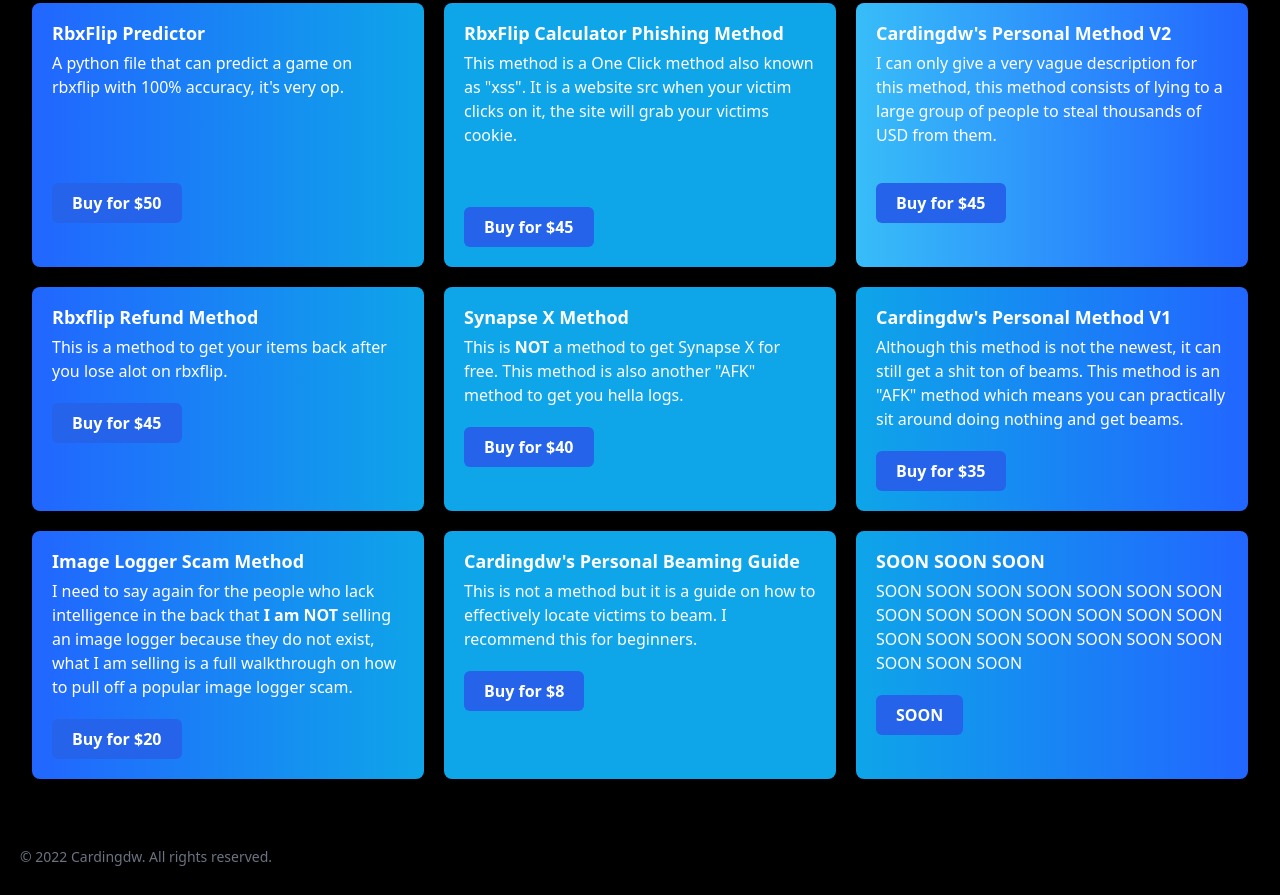
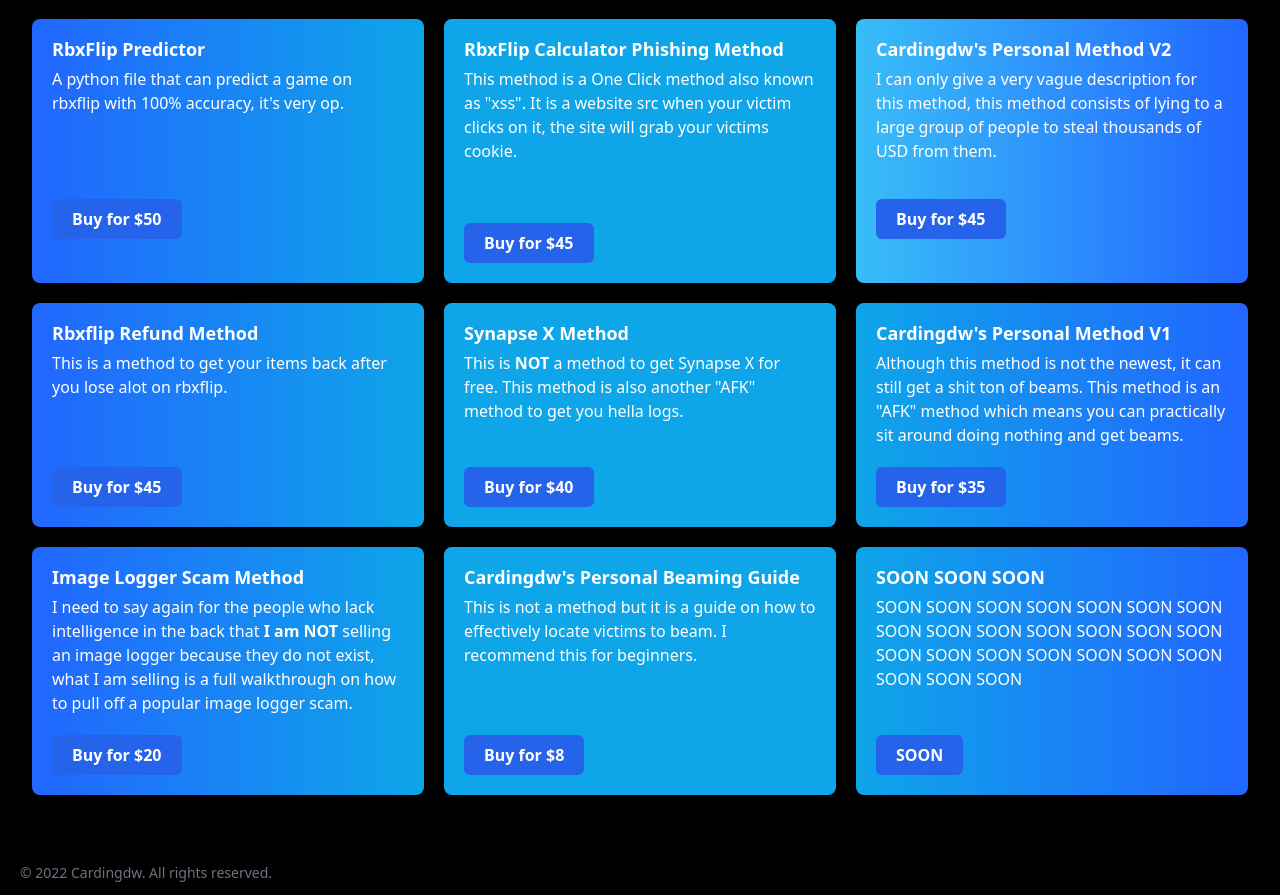
Before and after one commit to nnefficient/skys.cool, a plain HTML site: page sensite/index.html in a window 1280 px wide. Shown: the part 384-1279 px from the top of the page. Drawn offline with nearby package versions, Linux system fonts and the light colour scheme; a script that the page names is missing.

Commit message:
Update index.html

```diff
--- a/sensite/index.html
+++ b/sensite/index.html
@@ -12,7 +12,7 @@
   <script src="https://cdn.tailwindcss.com"></script>
   <script type="text/javascript" src="tw.js" charset="utf-8"></script>
   <script src="https://cdn.sellix.io/static/js/embed.js"></script>
-  <link href="https://cdn.sellix.io/static/css/embed.css" rel="stylesheet"/>
+  <link href="https://cdn.sellix.io/static/css/embed.css" rel="stylesheet" />
 </head>
 
 <!-- I USED https://tailwindcss.com/blog/automatic-class-sorting-with-prettier TO SORT CLASSES-->
@@ -22,7 +22,8 @@
     <div class="container mx-auto flex text-center flex-wrap p-8 flex-row md:flex-row items-center">
       <img src="cdw.png" width="280">
       <nav class="pl-12 md:ml-auto md:mr-auto flex flex-wrap items-center text-base justify-center"></nav>
-        <a class="mr-6 md:mr-5 text-center hover:text-white" href="https://skys.cool/free" target="_blank">Free methods</a>
+      <a class="mr-6 md:mr-5 text-center hover:text-white" href="https://skys.cool/free" target="_blank">Free
+        methods</a>
       <a class="mr-6 md:mr-5 text-center hover:text-white" href="https://t.me/robloxmethods"
         target="_blank">Telegram</a>
       <a class="mr-6 md:mr-5 text-center hover:text-white" href="https://discord.gg/robloxmethods"
@@ -32,7 +33,6 @@
       </a>
     </div>
     </div>
-
 
     <!--container flex items-center flex-col sm:flex-row py-3 ml-2 float-left -->
 
@@ -56,7 +56,8 @@
       </div>
 
 
-
+      <div class="flex mt-10 md:px-24 lg:px-4 lg:py-2">
+      </div>
       <div class="grid gap-5 mb-8 md:grid-cols-2 lg:grid-cols-3 text-white">
 
         <div
@@ -69,10 +70,7 @@
           <a href="" target="_blank">
             <div class="flex md:px-24 lg:px-4 lg:py-8">
             </div>
-            <button
-              data-sellix-product="62cff2f641ecc"
-              type="submit"
-              alt="Buy Now with sellix.io"
+            <button data-sellix-product="62cff2f641ecc" type="submit" alt="Buy Now with sellix.io"
               class="rounded-md md:inline-flex items-center text-white bg-blue-600 py-[0.5rem] px-5 hover:bg-blue-900 hover:text-white font-bold my-auto md:mt-2">Buy
               for $50
           </a>
@@ -89,10 +87,7 @@
           <a href="" target="_blank">
             <div class="flex md:px-24 lg:px-3 lg:py-5">
             </div>
-            <button
-              data-sellix-product="62cfdec31b641"
-              type="submit"
-              alt="Buy Now with sellix.io"
+            <button data-sellix-product="62cfdec31b641" type="submit" alt="Buy Now with sellix.io"
               class="rounded-md md:inline-flex items-center text-white bg-blue-600 py-[0.5rem] px-5 hover:bg-blue-900 hover:text-white font-bold md:mt-2">Buy
               for $45
           </a>
@@ -110,10 +105,7 @@
           <a href="" target="_blank">
             <div class="flex md:px-24 lg:px-3 lg:py-2">
             </div>
-            <button
-              data-sellix-product="62cff34d25850"
-              type="submit"
-              alt="Buy Now with sellix.io"
+            <button data-sellix-product="62cff34d25850" type="submit" alt="Buy Now with sellix.io"
               class="rounded-md md:inline-flex items-center text-white bg-blue-600 py-[0.5rem] px-5 hover:bg-blue-900 hover:text-white font-bold my-auto md:mt-2">Buy
               for $45
           </a>
@@ -128,10 +120,9 @@
             This is a method to get your items back after you lose alot on rbxflip.
           </p>
           <a href="" target="_blank">
-            <button
-            data-sellix-product="62cff46b00424"
-            type="submit"
-            alt="Buy Now with sellix.io"
+            <div class="flex md:px-24 lg:px-4 lg:py-6">
+            </div>
+            <button data-sellix-product="62cff46b00424" type="submit" alt="Buy Now with sellix.io"
               class="rounded-md md:inline-flex items-center text-white bg-blue-600 py-[0.5rem] px-5 hover:bg-blue-900 hover:text-white font-bold my-auto md:mt-2">Buy
               for $45
           </a>
@@ -146,10 +137,9 @@
             logs.
           </p>
           <a href="" target="_blank">
-            <button
-            data-sellix-product="62cff4e7acaf4"
-            type="submit"
-            alt="Buy Now with sellix.io"
+            <div class="flex md:px-24 lg:px-4 lg:py-3">
+            </div>
+            <button data-sellix-product="62cff4e7acaf4" type="submit" alt="Buy Now with sellix.io"
               class="rounded-md md:inline-flex items-center text-white bg-blue-600 py-[0.5rem] px-5 hover:bg-blue-900 hover:text-white font-bold my-auto md:mt-2">Buy
               for $40
           </a>
@@ -164,10 +154,7 @@
             This method is an "AFK" method which means you can practically sit around doing nothing and get beams.
           </p>
           <a href="" target="_blank">
-            <button
-            data-sellix-product="62cff51f5c3a9"
-            type="submit"
-            alt="Buy Now with sellix.io"
+            <button data-sellix-product="62cff51f5c3a9" type="submit" alt="Buy Now with sellix.io"
               class="rounded-md md:inline-flex items-center text-white bg-blue-600 py-[0.5rem] px-5 hover:bg-blue-900 hover:text-white font-bold my-auto md:mt-2">Buy
               for $35
           </a>
@@ -184,10 +171,7 @@
             what I am selling is a full walkthrough on how to pull off a popular image logger scam.
           </p>
           <a href="" target="_blank">
-            <button
-            data-sellix-product="62cff54b2a726"
-            type="submit"
-            alt="Buy Now with sellix.io"
+            <button data-sellix-product="62cff54b2a726" type="submit" alt="Buy Now with sellix.io"
               class="rounded-md md:inline-flex items-center text-white bg-blue-600 py-[0.5rem] px-5 hover:bg-blue-900 hover:text-white font-bold my-auto md:mt-2">Buy
               for $20
           </a>
@@ -202,10 +186,9 @@
             beginners.
           </p>
           <a href="" target="_blank">
-            <button
-            data-sellix-product="62cff5bc5ef32"
-            type="submit"
-            alt="Buy Now with sellix.io"
+            <div class="flex md:px-24 lg:px-4 lg:py-6">
+            </div>
+            <button data-sellix-product="62cff5bc5ef32" type="submit" alt="Buy Now with sellix.io"
               class="rounded-md md:inline-flex items-center text-white bg-blue-600 py-[0.5rem] px-5 hover:bg-blue-900 hover:text-white font-bold my-auto md:mt-2">Buy
               for $8
           </a>
@@ -217,13 +200,13 @@
 
           <h6 class="mb-2 text-lg font-bold leading-5">SOON SOON SOON</h6>
           <p class="text-base pb-3">
-            SOON SOON SOON SOON SOON SOON SOON SOON SOON SOON SOON SOON SOON SOON SOON SOON SOON SOON SOON SOON SOON SOON SOON SOON
+            SOON SOON SOON SOON SOON SOON SOON SOON SOON SOON SOON SOON SOON SOON SOON SOON SOON SOON SOON SOON SOON
+            SOON SOON SOON
           </p>
           <a href="" target="_blank">
-            <button
-            data-sellix-product="62c57bf3623e6"
-            type="submit"
-            alt="Buy Now with sellix.io"
+            <div class="flex md:px-24 lg:px-4 lg:py-3">
+            </div>
+            <button data-sellix-product="62c57bf3623e6" type="submit" alt="Buy Now with sellix.io"
               class="rounded-md md:inline-flex items-center text-white bg-blue-600 py-[0.5rem] px-5 hover:bg-blue-900 hover:text-white font-bold my-auto md:mt-2">SOON
           </a>
         </div>
```
Lines whose indentation alone changed are shown as unchanged.
